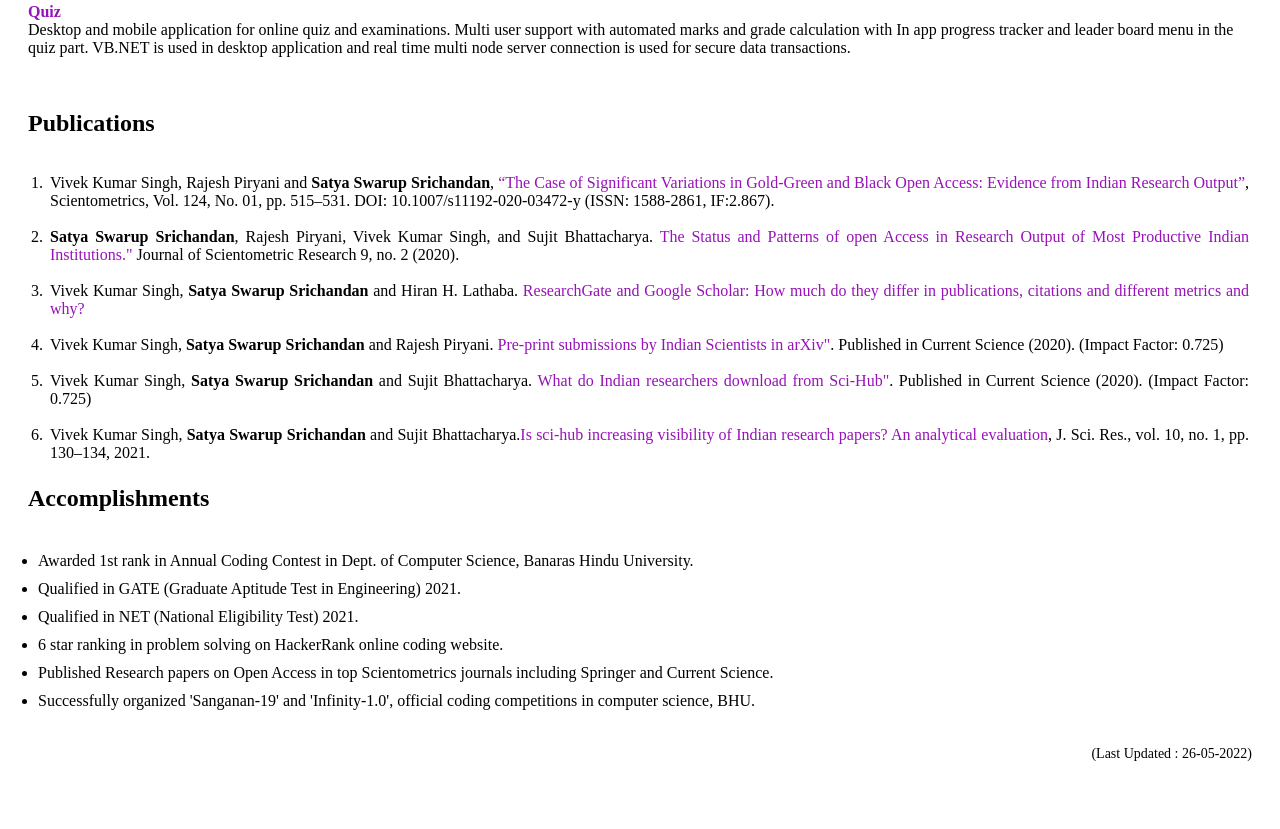
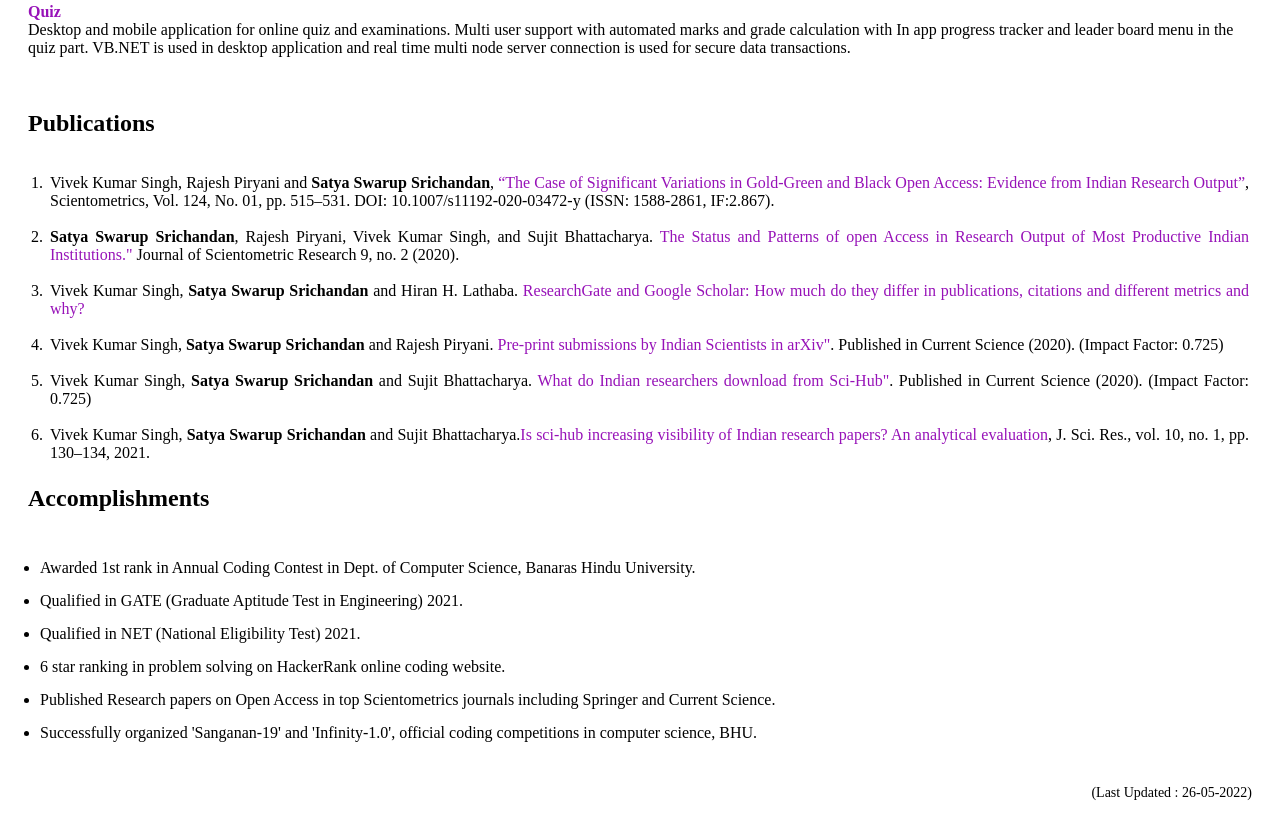
Before and after one commit to satyaswarup98/satyaswarup98.github.io, a plain HTML site: page index.html in a window 1280 px wide. Shown: the part 891-1720 px from the top of the page. Before the commit the page ends 1681 px from the top, so only its background shows below. Drawn offline with Linux system fonts and the light colour scheme; a web font is replaced by a local one.

Commit message:
Update(26-05-22)

```diff
--- a/index.html
+++ b/index.html
@@ -26,11 +26,11 @@ div.r {
 }
 
 li{
-  margin: 10px 0;
+  margin: 15px 0;
 }
 
 ul {
-    padding: 10px;
+    padding: 12px;
 }
 
 .img1 {
```
